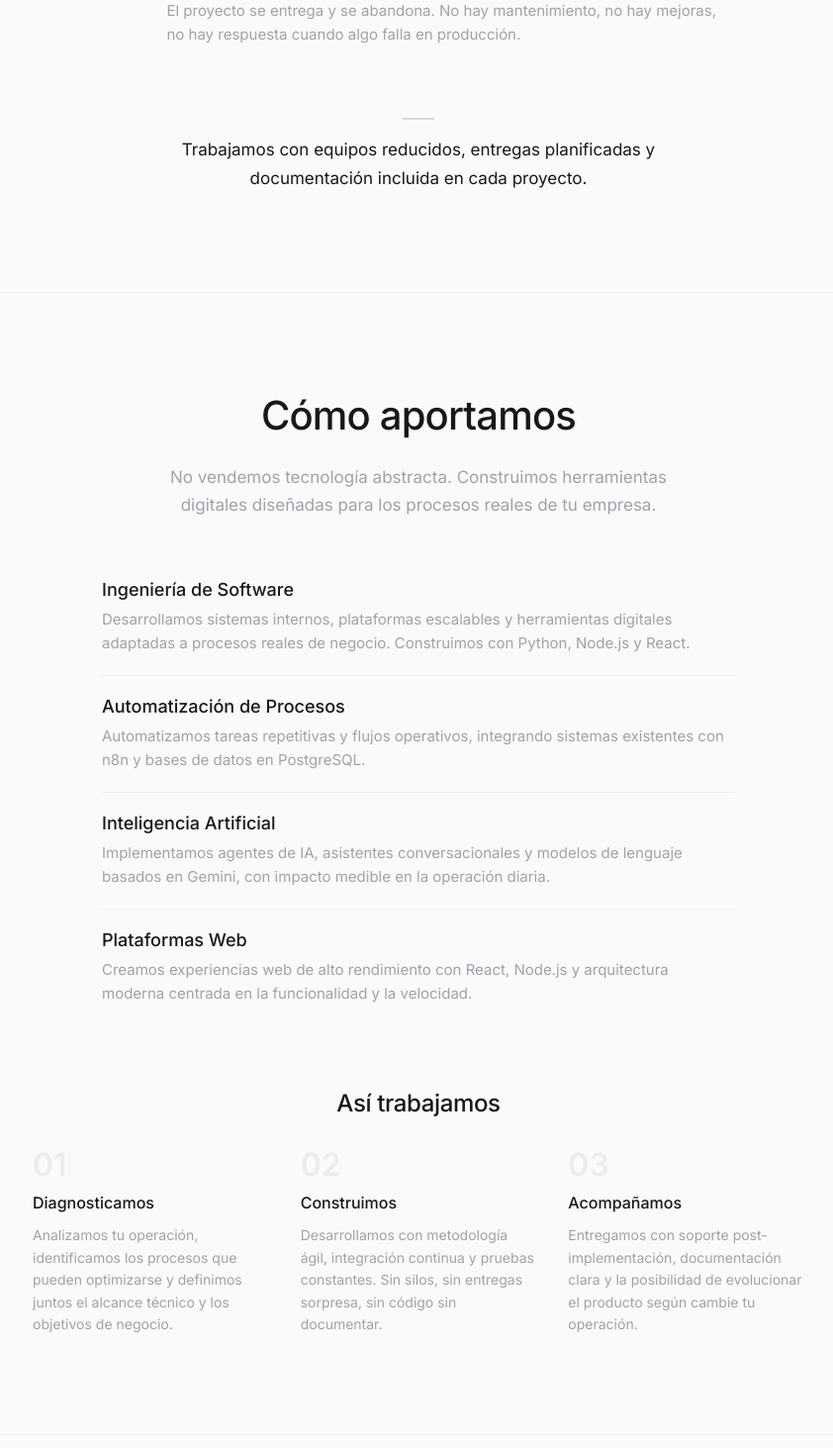
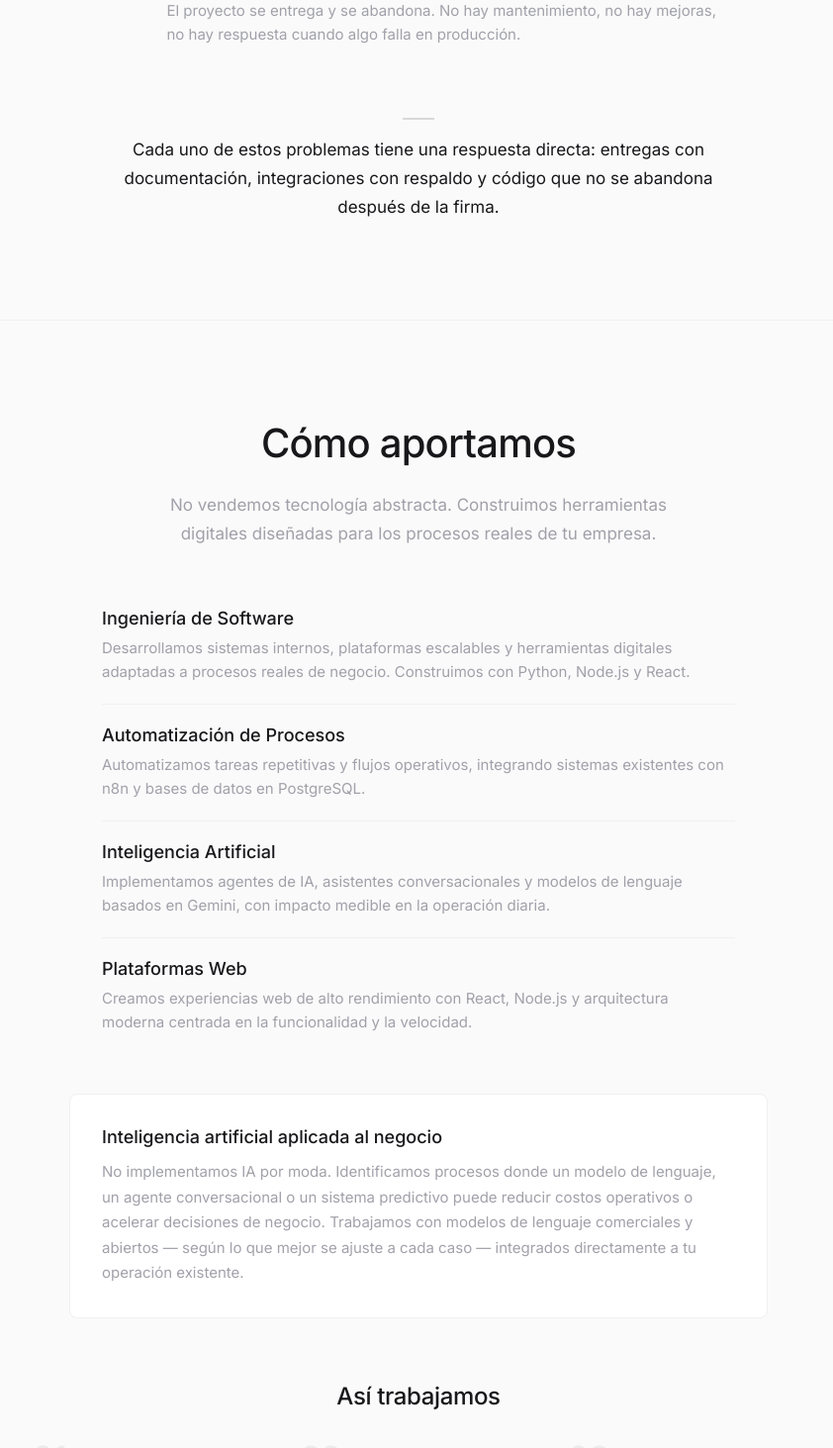
Before and after one commit to BillyBarrantes/tresnivelesweb, a Next.js app: page / in a window 1280 px wide. Shown: the part 1330-2793 px from the top of the page at 99% size, without its empty margins (217-1059 px from the left). Built offline with nearby package versions, Linux system fonts and the light colour scheme.

Commit message:
refuerzo: hero compactado a 70vh, bloque IA en about, puente pain→about, contexto clients, cierre contact

```diff
--- a/src/app/globals.css
+++ b/src/app/globals.css
@@ -87,10 +87,10 @@ body {
 
 .hero {
     display: flex;
-    align-items: center;
+    align-items: flex-start;
     gap: 5%;
-    min-height: 80vh;
-    padding-top: 2vh;
+    min-height: 70vh;
+    padding-top: 6rem;
     position: relative;
 }
 
@@ -345,6 +345,30 @@ body {
     font-size: 0.9375rem;
     color: var(--color-text-muted);
     line-height: 1.6;
+    margin: 0;
+}
+
+/* ===== AI HIGHLIGHT ===== */
+.ai-highlight {
+    max-width: 640px;
+    margin: 2.5rem auto;
+    padding: 2rem;
+    background-color: var(--color-surface);
+    border: 1px solid var(--color-line);
+    border-radius: 8px;
+}
+
+.ai-highlight h3 {
+    font-size: 1.125rem;
+    font-weight: 500;
+    color: var(--color-text);
+    margin: 0 0 0.75rem 0;
+}
+
+.ai-highlight p {
+    font-size: 0.9375rem;
+    color: var(--color-text-muted);
+    line-height: 1.7;
     margin: 0;
 }
 
--- a/src/components/AboutSection.tsx
+++ b/src/components/AboutSection.tsx
@@ -55,6 +55,17 @@ export default function AboutSection() {
           </div>
         ))}
       </div>
+      <div className="ai-highlight">
+        <h3>Inteligencia artificial aplicada al negocio</h3>
+        <p>
+          No implementamos IA por moda. Identificamos procesos donde
+          un modelo de lenguaje, un agente conversacional o un sistema
+          predictivo puede reducir costos operativos o acelerar decisiones
+          de negocio. Trabajamos con modelos de lenguaje comerciales y
+          abiertos — según lo que mejor se ajuste a cada caso — integrados
+          directamente a tu operación existente.
+        </p>
+      </div>
       <h3 className="subsection-heading">Así trabajamos</h3>
       <div className="process-inline">
         {steps.map((step, i) => (
--- a/src/components/ClientsSection.tsx
+++ b/src/components/ClientsSection.tsx
@@ -4,7 +4,7 @@ export default function ClientsSection() {
   return (
     <section id="clientes" className="page-section">
       <h2 className="section-title">Han confiado en nosotros</h2>
-      <p className="clients-subtitle">Empresas de distintos sectores en Perú</p>
+      <p className="clients-subtitle">Empresas de los sectores logístico, retail e industrial con las que hemos trabajado en proyectos digitales.</p>
       <div className="clients-carousel">
         <Image src="/images/interamericana.png" alt="Logo de Interamericana" width={180} height={40} />
         <Image src="/images/logo_AGP.svg" alt="Logo de AGP" width={100} height={40} />
--- a/src/components/ContactSection.tsx
+++ b/src/components/ContactSection.tsx
@@ -46,7 +46,7 @@ export default function ContactSection() {
       </p>
       {status === 'success' ? (
         <p className="section-text" style={{ color: 'var(--color-text)' }}>
-          Mensaje recibido. Te contactaremos pronto.
+          Recibimos tu mensaje. Te enviaremos una propuesta ajustada a lo que nos cuentas.
         </p>
       ) : (
         <>
@@ -61,7 +61,7 @@ export default function ContactSection() {
           </div>
           <div className="contact-close-item">
             <span className="contact-close-icon">→</span>
-            <span>Sin llamadas de venta agresivas</span>
+            <span>Soporte post-implementación incluido</span>
           </div>
         </div>
         <form className="contact-form" onSubmit={handleSubmit}>
--- a/src/components/PainSection.tsx
+++ b/src/components/PainSection.tsx
@@ -72,8 +72,9 @@ export default function PainSection() {
       <div className="pain-pullquote reveal">
         <div className="pain-pullquote-line"></div>
         <p>
-          Trabajamos con equipos reducidos, entregas planificadas y
-          documentación incluida en cada proyecto.
+          Cada uno de estos problemas tiene una respuesta directa:
+          entregas con documentación, integraciones con respaldo
+          y código que no se abandona después de la firma.
         </p>
       </div>
     </section>
```
